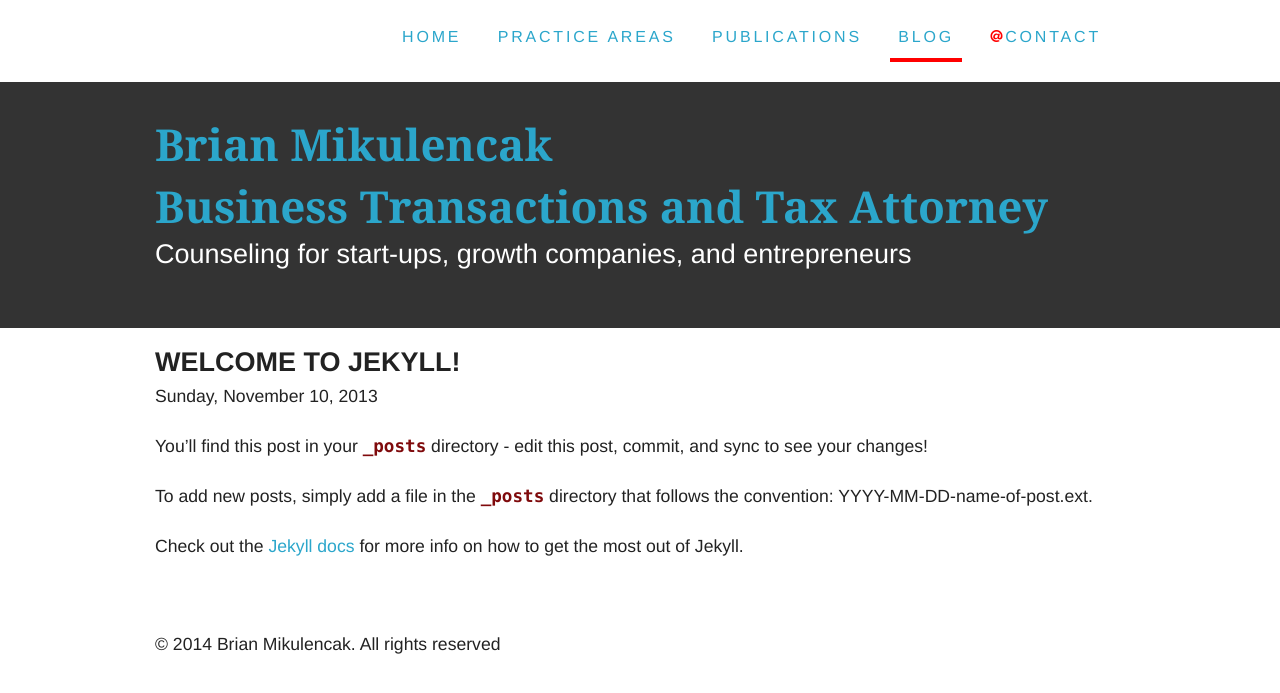
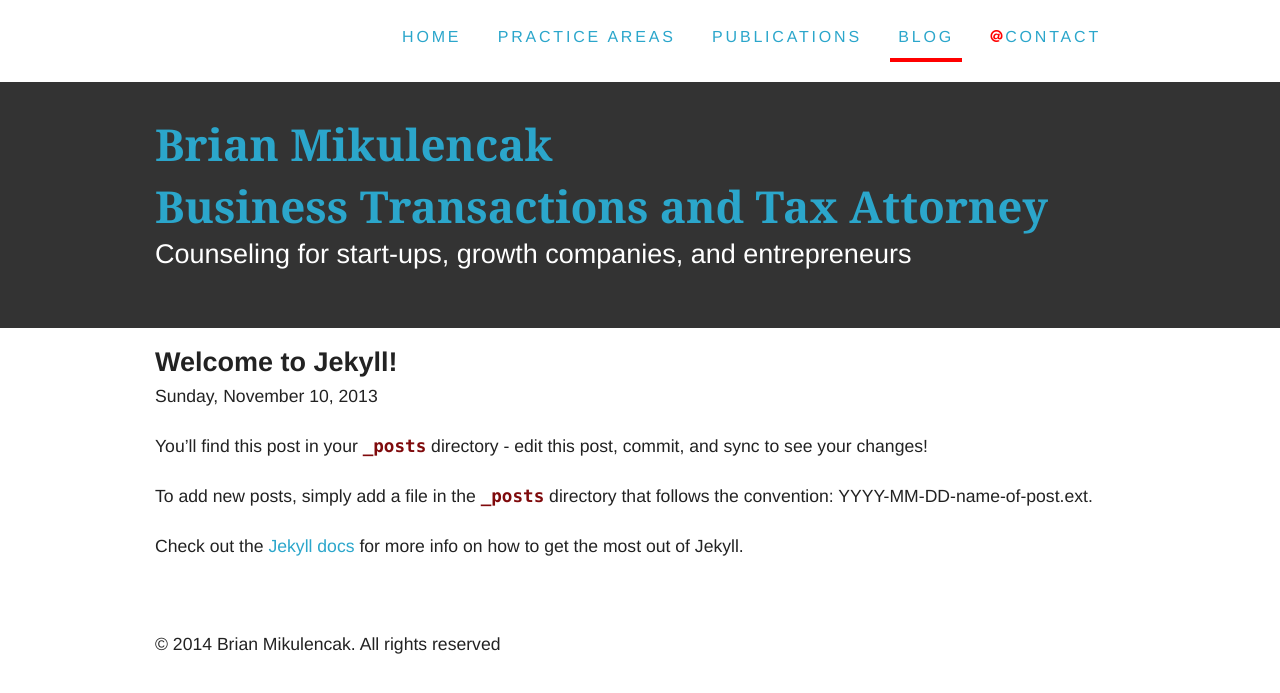
Before and after one commit to brianmik/bmaustinlaw, a Jekyll site: the page built from _posts/2013-09-07-welcome-to-jekyll.markdown, in a window 1280 px wide. Shown: the top 693 px of the page. Built offline with Jekyll 4.4.1, drawn with Linux system fonts in a browser that asks for light colours; Markdown is read by kramdown in place of the engine named in the settings.

Commit message:
removed uppercase class from post headers

```diff
--- a/_layouts/post.html
+++ b/_layouts/post.html
@@ -8,7 +8,7 @@ layout: template-blog
     <div class="large-12 columns">
     <article>
       <header class="space-none">
-        <h1 class="post-title uppercase space-none">{{ page.title }}</h1>
+        <h1 class="post-title space-none">{{ page.title }}</h1>
       </header>
       <p class="meta">{{ page.date | date: "%A, %B %d, %Y"}}</p>
         {{ content }}
```
